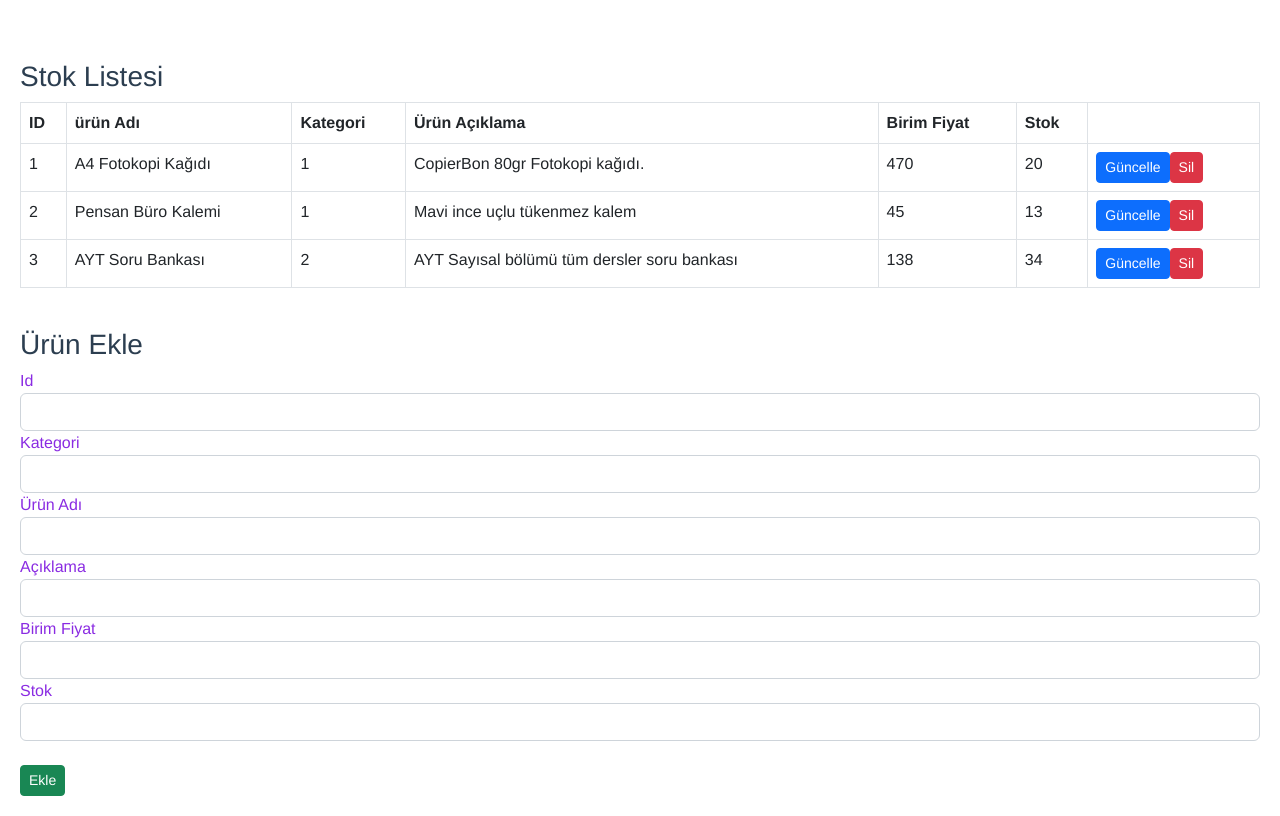
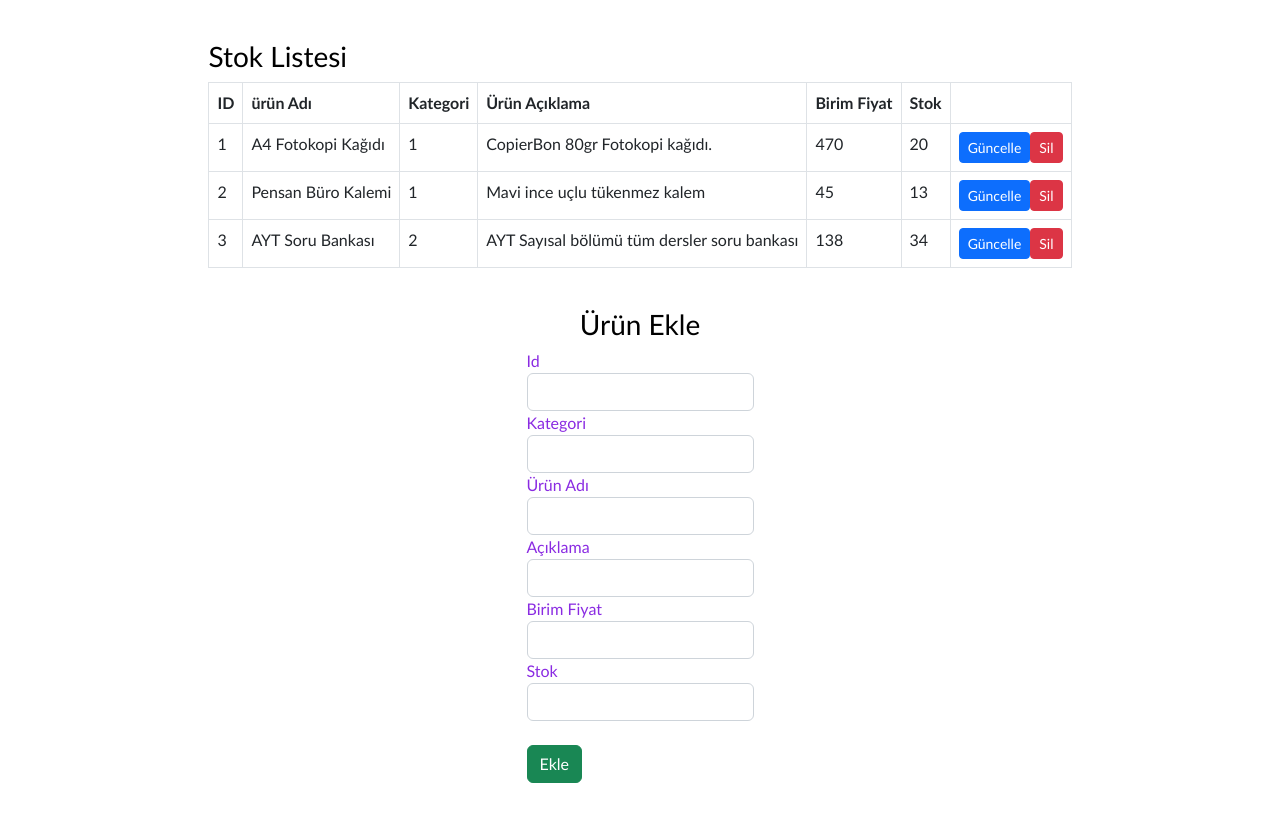
Before and after one commit to osmanesad/crud-vuejs, a Vue app in the folder project/: page / in a window 1280 px wide. Built offline with nearby package versions, Linux system fonts and the light colour scheme.

Commit message:
Update - UI
Arayüzde ufak tefek ayarlamalar yapıldı.

```diff
--- a/project/src/App.vue
+++ b/project/src/App.vue
@@ -46,11 +46,16 @@ export default {
 
 <style>
 #app {
-  font-family: Avenir, Helvetica, Arial, sans-serif;
-  -webkit-font-smoothing: antialiased;
-  -moz-osx-font-smoothing: grayscale;
-  padding: 10px;
-  color: #2c3e50;
-  margin-top: 20px;
+  margin: 0%;
+  padding: 0%;
+ margin-top: 20px;
+  color: rgb(0, 0, 0);
+  display: flex;
+  align-items: center;
+  flex-direction: column;
+  width: 100%;
+  font-family: "Trebuchet MS", "Lucida Sans Unicode", "Lucida Grande",
+    "Lucida Sans", Arial, sans-serif;
+
 }
 </style>
--- a/project/src/components/ProductAdd.vue
+++ b/project/src/components/ProductAdd.vue
@@ -33,7 +33,7 @@
         </div>
         <br/>
 
-        <button type="submit" class="btn btn-sm btn-success">Ekle</button>
+        <button type="submit" class="btn btn-success">Ekle</button>
 
     </form>
   </div>
@@ -61,6 +61,7 @@ export default {
 #addForm{
 color: blueviolet;
 
+
 }
 
 </style>
```
